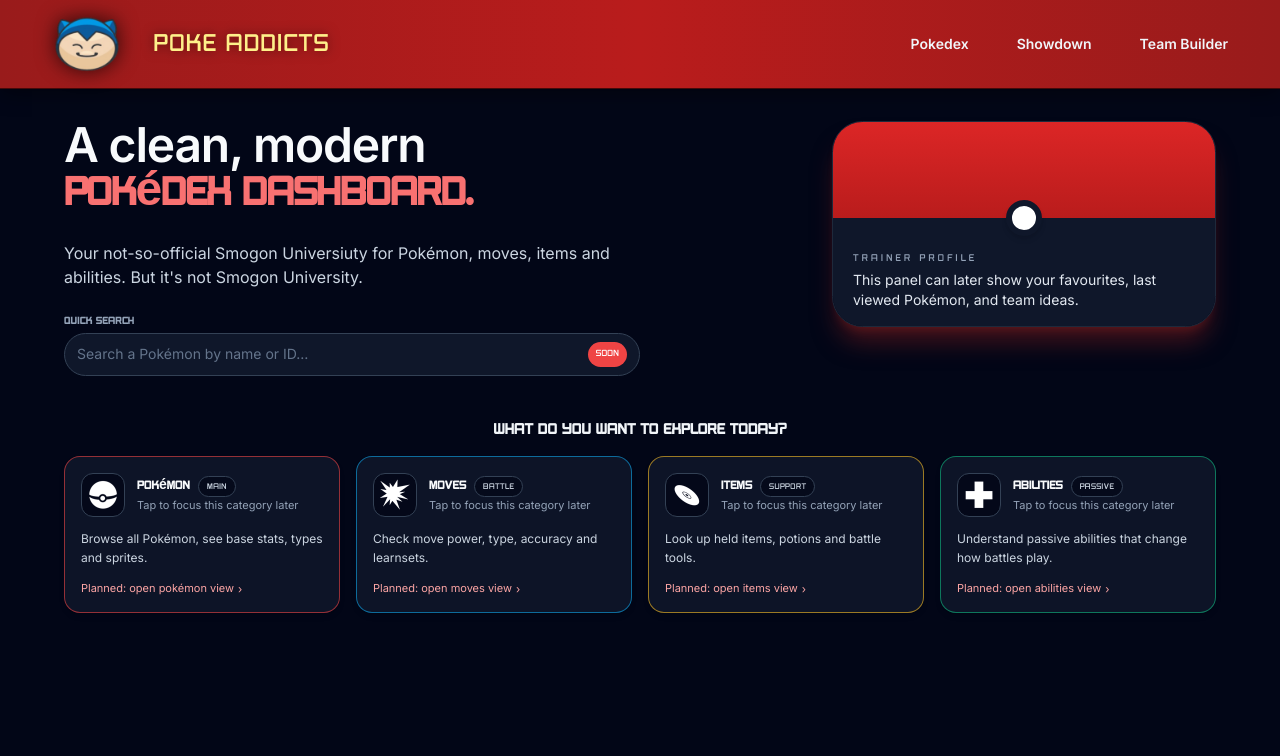
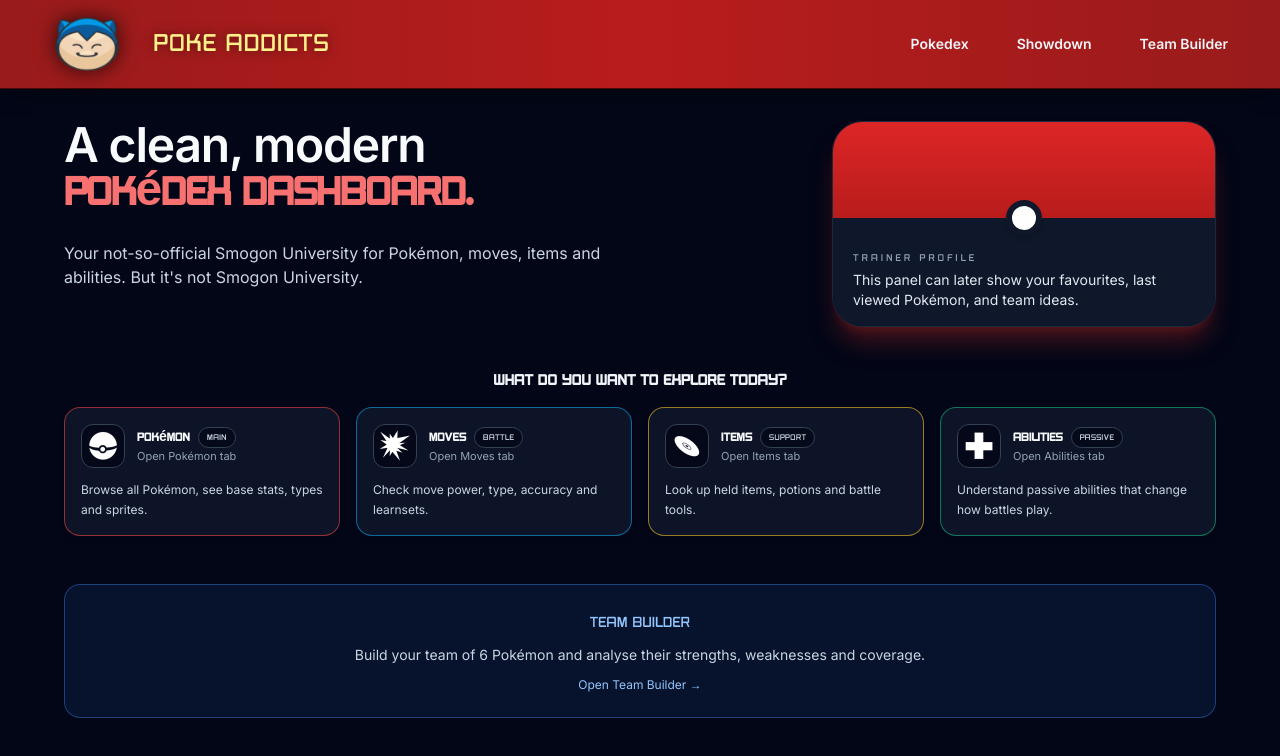
Before and after one commit to OwenNyo/Pokedex, a React (Vite) app: page / in a window 1280 px wide. Shown: the top 756 px of the page. Built offline with nearby package versions, Linux system fonts and the light colour scheme; what pokeapi-js-wrapper would draw is missing.

Commit message:
Updated<HomePage>
Give it a new feel and look with CTA cards and team builder included now.

```diff
--- a/src/pages/HomePage.jsx
+++ b/src/pages/HomePage.jsx
@@ -1,4 +1,5 @@
-// src/pages/HomePage.jsx
+import { useNavigate } from "react-router-dom";
+
 import pokemonImg from "../assets/pokemon.png";
 import movesImg from "../assets/moves.png";
 import itemsImg from "../assets/items.png";
@@ -40,50 +41,37 @@
 ];
 
 export default function HomePage() {
+  const navigate = useNavigate();
+
   return (
     <div className="w-full space-y-10 px-6 lg:px-16 py-8">
+
       {/* Hero */}
       <section className="grid gap-10 lg:grid-cols-[3fr,2fr] items-start">
-        {/* Left: title + quick search */}
+
+        {/* Left */}
         <div className="space-y-6 text-left">
           <h2 className="text-3xl sm:text-4xl lg:text-5xl font-extrabold tracking-tight text-slate-50">
             A clean, modern
-            <span className="font-burger block text-red-400">Pokédex dashboard.</span>
+            <span className="font-burger block text-red-400">
+              Pokédex dashboard.
+            </span>
           </h2>
 
-          {/* Small memo */}
           <p className="text-sm sm:text-base text-slate-300 leading-relaxed max-w-xl">
-            Your not-so-official Smogon Universiuty for Pokémon, moves, items and abilities. But it's not Smogon University.
+            Your not-so-official Smogon University for Pokémon, moves, items and abilities. But it's not Smogon University.
           </p>
-
-          {/* Quick search */}
-          <div className="mt-2 max-w-xl">
-            <label className="font-burger block text-xs font-semibold uppercase tracking-wide text-slate-400 mb-1">
-              Quick search
-            </label>
-            <div className="flex items-center gap-2 rounded-full bg-slate-900 border border-slate-700 px-3 py-2 focus-within:border-red-500 focus-within:ring-1 focus-within:ring-red-500/70 transition">
-              <input
-                type="text"
-                placeholder="Search a Pokémon by name or ID…"
-                className="flex-1 bg-transparent text-sm text-slate-100 placeholder:text-slate-500 outline-none"
-              />
-              <span className="font-burger text-[11px] px-2 py-1 rounded-full bg-red-500 text-white font-medium">
-                Soon
-              </span>
-            </div>
-          </div>
         </div>
 
-        {/* Right: Trainer Profile card, left-aligned in its column */}
+        {/* Right: Profile Card */}
         <div className="flex justify-end">
           <div className="w-full max-w-sm rounded-[1.9rem] overflow-hidden bg-slate-950 border border-slate-800 shadow-xl shadow-red-900/50">
-            {/* Top (red) */}
             <div className="h-24 bg-gradient-to-b from-red-600 to-red-700 flex items-center justify-center relative">
               <div className="absolute inset-x-0 bottom-[-18px] flex justify-center">
                 <div className="h-9 w-9 rounded-full border-[6px] border-slate-900 bg-white shadow-md" />
               </div>
             </div>
-            {/* Bottom */}
+
             <div className="bg-slate-900 pt-8 pb-4 px-5 text-left">
               <p className="font-burger text-xs uppercase tracking-[0.25em] text-slate-400 mb-1">
                 Trainer profile
@@ -97,7 +85,7 @@
         </div>
       </section>
 
-      {/* Sections grid */}
+      {/* Sections */}
       <section className="space-y-3">
         <h3 className="font-burger text-lg font-semibold text-slate-100 text-center">
           What do you want to explore today?
@@ -105,8 +93,9 @@
 
         <div className="grid gap-4 sm:grid-cols-2 lg:grid-cols-4">
           {sections.map((section) => (
-            <div
+            <button
               key={section.key}
+              onClick={() => navigate(`/pokedex/${section.key}`)}
               className={`group relative overflow-hidden rounded-2xl border bg-slate-900/90 backdrop-blur-sm px-4 py-4 text-left shadow-md hover:-translate-y-1 hover:shadow-xl transition ${section.accent}`}
             >
               <div className="flex items-center gap-3 mb-3">
@@ -117,31 +106,52 @@
                     className="h-8 w-8 object-contain"
                   />
                 </div>
+
                 <div>
                   <div className="flex items-center gap-2">
                     <h4 className="font-burger text-sm font-semibold text-slate-50">
                       {section.title}
                     </h4>
+
                     <span className="font-burger text-[10px] px-2 py-[2px] rounded-full bg-slate-950/70 border border-slate-700 text-slate-300 uppercase tracking-wide">
                       {section.badge}
                     </span>
                   </div>
+
                   <p className="text-[11px] text-slate-400">
-                    Tap to focus this category later
+                    Open {section.title} tab
                   </p>
                 </div>
               </div>
+
               <p className="text-xs text-slate-300 leading-relaxed">
                 {section.description}
               </p>
-              <div className="mt-3 text-[11px] text-red-300 group-hover:text-red-200 flex items-center gap-1">
-                <span>Planned: open {section.title.toLowerCase()} view</span>
-                <span className="translate-y-[1px]">›</span>
-              </div>
-            </div>
+            </button>
           ))}
         </div>
       </section>
+
+      {/* Team Builder Card */}
+      <section className="pt-2">
+        <div
+          onClick={() => navigate("/team-builder")}
+          className="cursor-pointer rounded-2xl border border-blue-500/40 bg-blue-500/10 p-6 text-center hover:bg-blue-500/20 transition"
+        >
+          <h3 className="font-burger text-lg text-blue-300 mb-2">
+            Team Builder
+          </h3>
+
+          <p className="text-sm text-slate-300">
+            Build your team of 6 Pokémon and analyse their strengths, weaknesses and coverage.
+          </p>
+
+          <div className="mt-3 text-xs text-blue-300">
+            Open Team Builder →
+          </div>
+        </div>
+      </section>
+
     </div>
   );
 }
```
